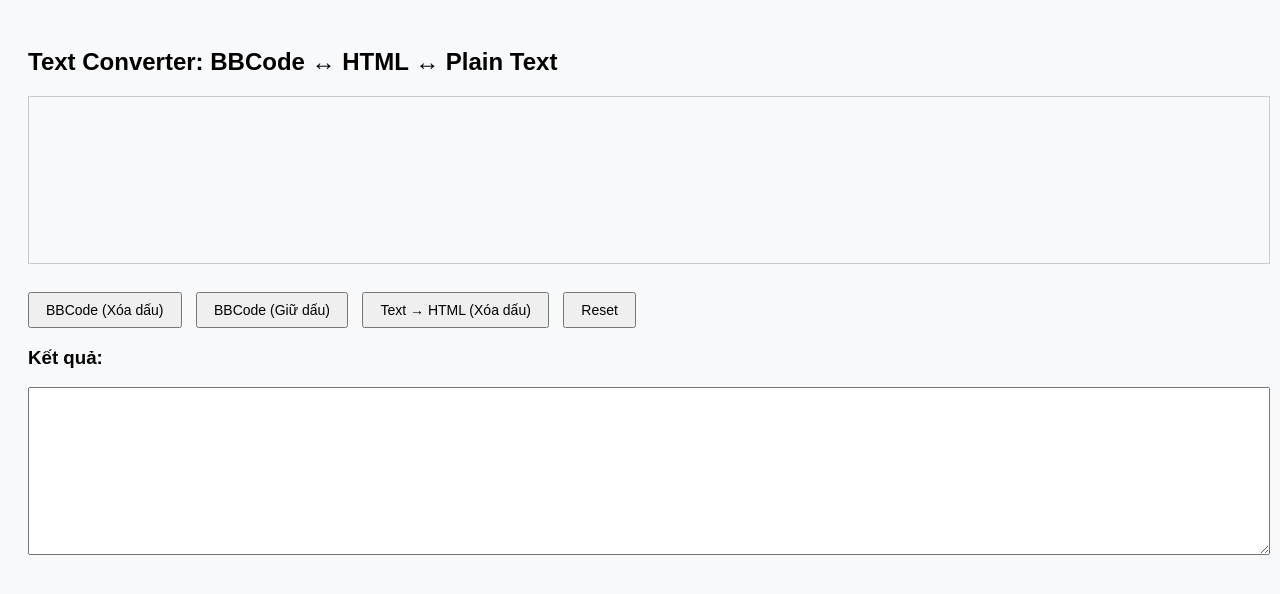
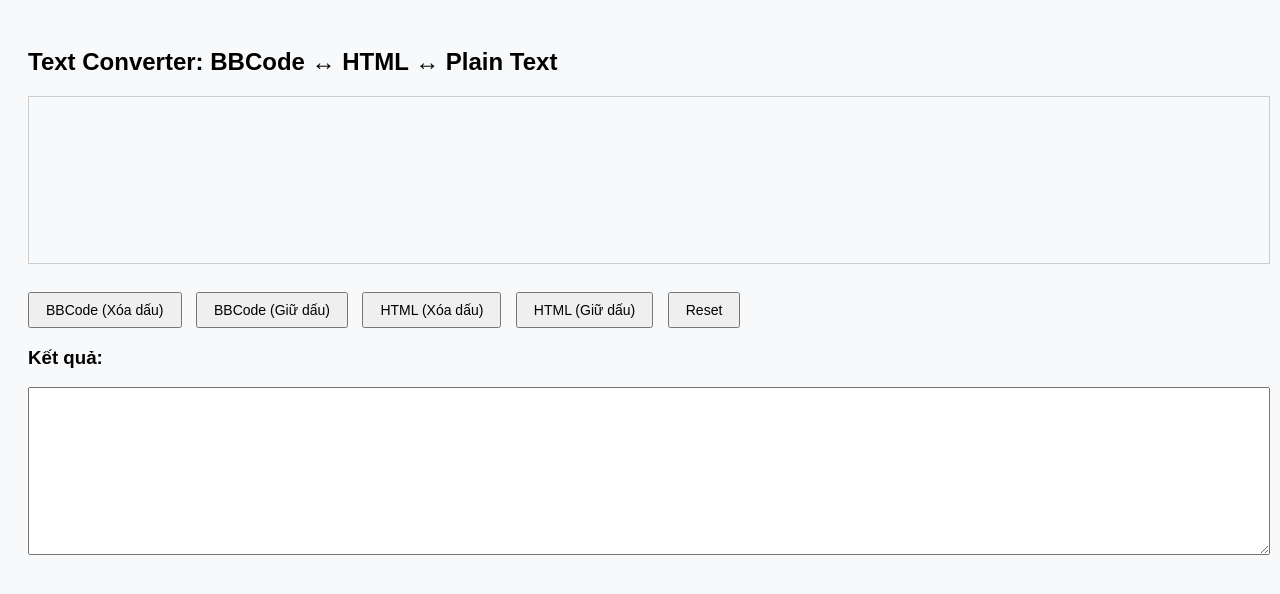
Before and after one commit to thonghdm/textToConvert, a plain HTML site: page index.html in a window 1280 px wide. Drawn offline with Linux system fonts and the light colour scheme.

Commit message:
add button giu dau

```diff
--- a/index.html
+++ b/index.html
@@ -18,7 +18,8 @@
 
 <button onclick="convertRichTextToBBCode()">BBCode (Xóa dấu)</button>
 <button onclick="convertRichTextToBBCodeKeepDiacritics()">BBCode (Giữ dấu)</button>
-<button onclick="convertTextToHTML()">Text → HTML (Xóa dấu)</button>
+<button onclick="convertTextToHTML()">HTML (Xóa dấu)</button>
+<button onclick="convertTextToHTMLKeepDiacritics()">HTML (Giữ dấu)</button>
 <!-- <button onclick="removeDiacriticsOnly()">Chỉ Xóa dấu</button> -->
 <button onclick="resetText()">Reset</button>
 
@@ -197,6 +198,59 @@ function convertTextToHTML() {
     document.getElementById("outputText").value = result;
 }
 
+function convertTextToHTMLKeepDiacritics() {
+    let editor = document.getElementById("editor");
+    let html = editor.innerHTML;
+
+    let cleanHtml = html
+        .replace(/<span[^>]*>/gi, '')
+        .replace(/<\/span>/gi, '')
+        .replace(/<div[^>]*>/gi, '')
+        .replace(/<\/div>/gi, '');
+
+    cleanHtml = cleanHtml
+        .replace(/<a[^>]*href\s*=\s*["']([^"']+)["'][^>]*>(.*?)<\/a>/gi, '<a href="$1">$2</a>');
+
+    cleanHtml = cleanHtml.replace(/<h([1-6])[^>]*>(.*?)<\/h\1>/gis, function (_, level, content) {
+        let noP = content.replace(/<\/?p[^>]*>/gi, '');
+        return `<h${level}><strong>${noP}</strong></h${level}>`;
+    });
+
+    cleanHtml = cleanHtml.replace(/<p[^>]*>/gi, '<p>');
+
+    cleanHtml = cleanHtml.replace(/<br[^>]*>/gi, '<br />');
+
+    // Remove id and style attributes
+    cleanHtml = cleanHtml
+        .replace(/\s+id\s*=\s*["'][^"']*["']/gi, '')
+        .replace(/\s+style\s*=\s*["'][^"']*["']/gi, '');
+
+    cleanHtml = cleanHtml
+        .replace(/&nbsp;/g, ' ')
+        .replace(/&amp;/g, '&')
+        .replace(/&lt;/g, '<')
+        .replace(/&gt;/g, '>')
+        .replace(/&quot;/g, '"')
+        .replace(/&#39;/g, "'");
+
+    cleanHtml = cleanHtml.replace(/<(\w+)>\s*<\/\1>/gi, '');
+
+    // Clean HTML without removing Vietnamese diacritics
+    let result = cleanHtml
+        .replace(/\s+/g, ' ')
+        .replace(/>\s+</g, '><')
+        .replace(/<\/h[1-6]>/gi, '$&\n\n')
+        .replace(/<\/p>/gi, '$&\n\n')
+        .replace(/<br\s*\/?>/gi, '\n')
+        .replace(/\n{3,}/g, '\n\n')
+        .replace(/<(h[1-6]|p)>\s*(.*?)\s*<\/\1>/gi, '<$1>$2</$1>')
+        .trim();
+
+    result += '\n\n<p><br />\n </p>';
+
+    document.getElementById("outputText").value = result;
+}
+
 function removeVietnameseDiacritics(str) {
     const accentsMap = [
         { base: 'a', letters: /[àáạảãâầấậẩẫăằắặẳẵ]/g },
```
